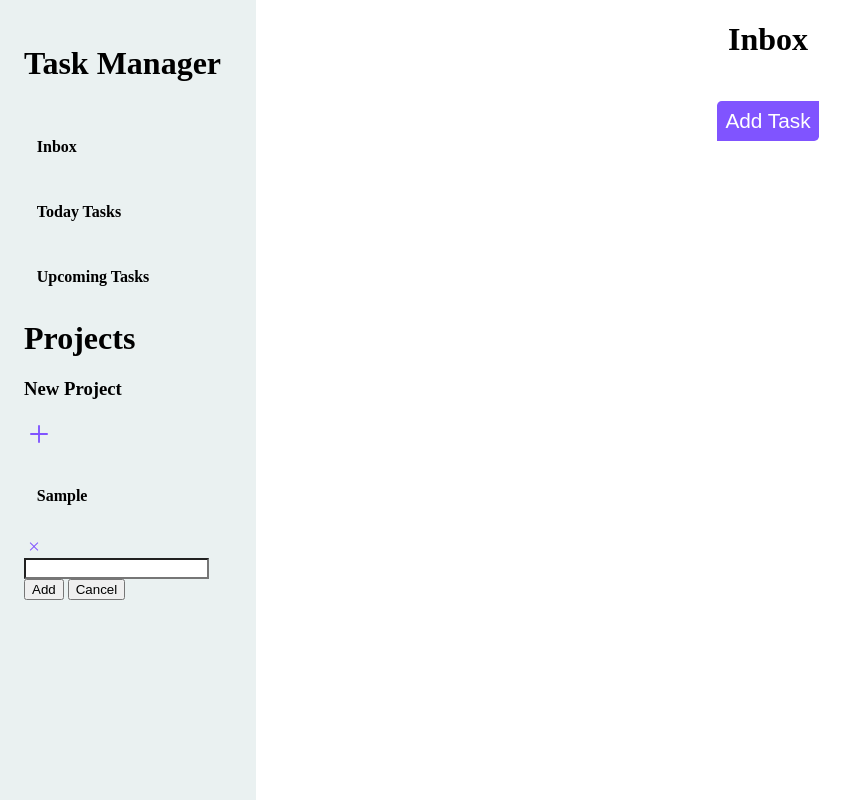
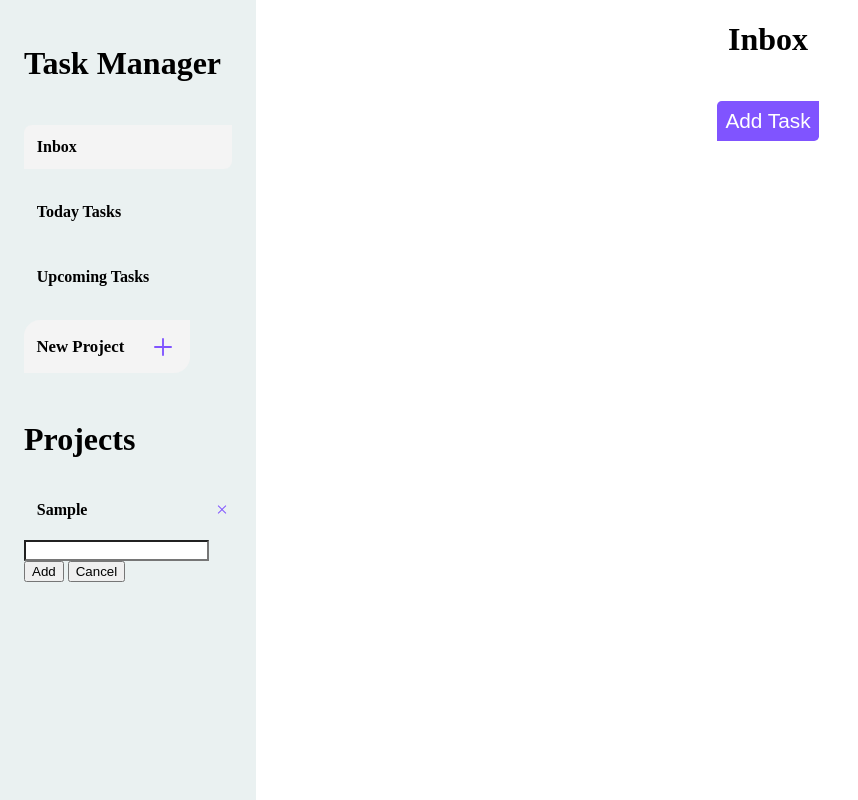
Before and after one commit to Gid-zet7/Todo-project, a website built with webpack: page src/index.html in a window 1280 px wide. Both pictures are taken after typing "Sample" into the empty fields and a click on the button "Add". Shown: the whole page, without its empty margins (0-858 px from the left). Built offline with nearby package versions, Linux system fonts and the light colour scheme.

Commit message:
Styling
Styled the side-panel and "new project btn"

```diff
--- a/src/index.html
+++ b/src/index.html
@@ -48,16 +48,16 @@
                 <h4 id="week-tasks">Upcoming Tasks</h4>
 
                 <div class="projects">
-                    <h1>Projects</h1>
                     <div id="create__project">
                         <h3>New Project</h3>
 
-                        <svg xmlns="http://www.w3.org/2000/svg" height="30" viewBox="0 96 960 960" width="30"
-                            fill="#8054FF">
+                        <svg xmlns="http://www.w3.org/2000/svg" height="30" viewBox="0 96 960 960" width="30" fill="#8054FF">
                             <path d="M450 856V606H200v-60h250V296h60v250h250v60H510v250h-60Z" />
                         </svg>
 
                     </div>
+                    <h1>Projects</h1>
+
                     <div class="project-list"></div>
                 </div>
                 <div class="project-modal">
--- a/src/style.css
+++ b/src/style.css
@@ -3,7 +3,7 @@
     --bg-color: #8054FF;
     --btn-color: #6e41f3;
     --bg-light: #f4f4f4;
-    --font-size: calc(.5em + .7vw);
+    --font-size: calc(.5em + .5vw);
 
 }
 
@@ -218,3 +218,57 @@ input:focus:invalid {
     user-select: none;
     cursor: pointer;
 }
+
+#all-tasks {
+    background-color: var(--bg-light);
+    border-radius: .5rem 0rem .5rem;
+}
+
+
+#today-tasks:hover {
+    background-color: var(--bg-light);
+    border-radius: .5rem 0rem .5rem;
+}
+
+#week-tasks:hover {
+    background-color: var(--bg-light);
+    border-radius: .5rem 0rem .5rem;
+}
+
+.projects > div {
+    cursor: pointer;
+    user-select: none;
+}
+
+#create__project {
+    display: flex;
+    align-items: center;
+    justify-content: space-evenly;
+    /* padding: .5rem; */
+    border-radius: 1rem 0rem 1rem;
+    background-color: var(--bg-light);
+    width: 80%;
+    margin-bottom: 3rem;
+    font-size: var(--font-size);
+    transition: background-color .3s ease-in-out;
+}
+
+#create__project:hover {
+    background-color: #1ae094;
+    color: #fff;
+}
+
+#create__project h3 {
+    margin-right: .7rem;
+}
+
+.side-proj {
+    display: flex;
+    align-items: center;
+    height: 60px;
+    /* padding: .5rem; */
+}
+
+.side-proj h4 {
+    flex: 2;
+}
```
